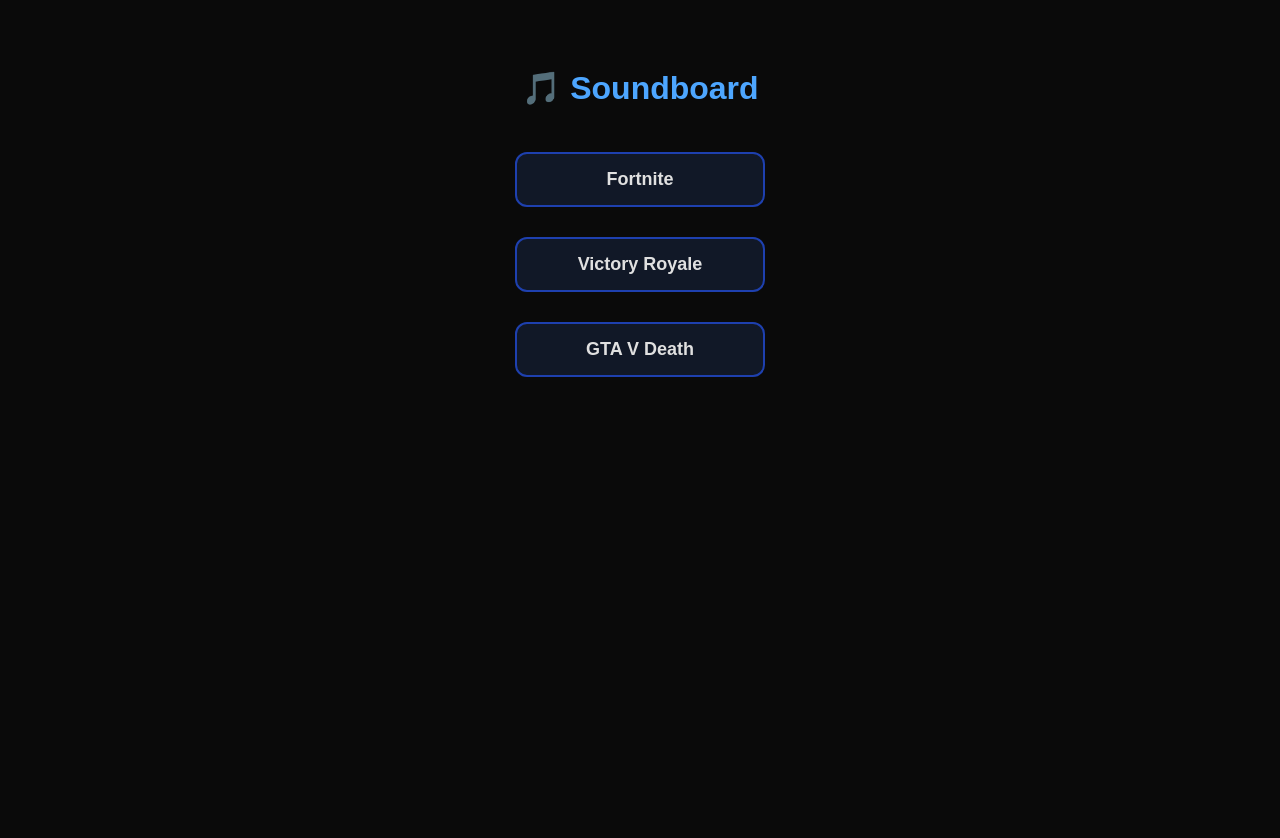
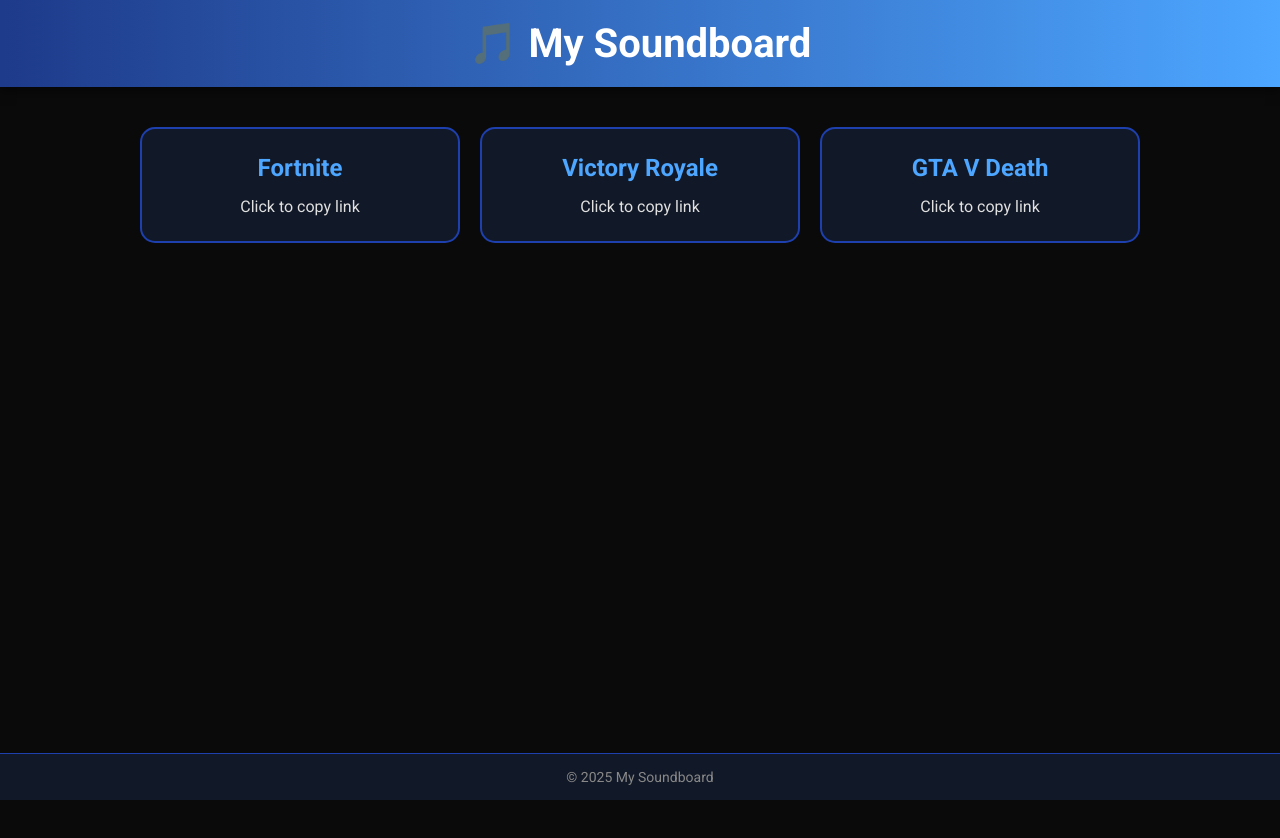
Before and after one commit to niou5/g, a plain HTML site: page index.html in a window 1280 px wide. After the commit the page ends 800 px from the top, so only its background shows below. Drawn offline with Linux system fonts and the light colour scheme.

Commit message:
Update index.html

```diff
--- a/index.html
+++ b/index.html
@@ -4,72 +4,117 @@
 <meta charset="UTF-8">
 <meta name="viewport" content="width=device-width, initial-scale=1.0">
 <title>Soundboard</title>
+<link href="https://fonts.googleapis.com/css2?family=Roboto:wght@400;700&display=swap" rel="stylesheet">
 <style>
+  * { box-sizing: border-box; margin: 0; padding: 0; }
   body {
+    font-family: 'Roboto', sans-serif;
     background-color: #0a0a0a;
     color: #e0e0e0;
-    font-family: Arial, sans-serif;
     display: flex;
     flex-direction: column;
-    align-items: center;
-    padding: 40px;
     min-height: 100vh;
   }
 
-  h1 {
-    color: #4da6ff;
-    margin-bottom: 30px;
+  header {
+    padding: 20px;
+    text-align: center;
+    background: linear-gradient(90deg, #1e3a8a, #4da6ff);
+    box-shadow: 0 4px 10px rgba(0,0,0,0.5);
   }
 
-  .sound-button {
-    display: block;
-    width: 250px;
-    margin: 15px auto;
-    padding: 15px;
+  header h1 {
+    color: #ffffff;
+    font-size: 2.5em;
+  }
+
+  main {
+    flex: 1;
+    display: flex;
+    justify-content: center;
+    align-items: flex-start;
+    padding: 40px 20px;
+  }
+
+  .sound-grid {
+    display: grid;
+    grid-template-columns: repeat(auto-fit, minmax(220px, 1fr));
+    gap: 20px;
+    width: 100%;
+    max-width: 1000px;
+  }
+
+  .sound-card {
     background-color: #111827;
     border: 2px solid #1e40af;
-    border-radius: 12px;
-    color: #e0e0e0;
-    font-size: 18px;
-    font-weight: bold;
+    border-radius: 15px;
+    padding: 25px;
+    text-align: center;
+    transition: transform 0.3s, box-shadow 0.3s;
     cursor: pointer;
-    transition: all 0.3s ease;
-    text-align: center;
   }
 
-  .sound-button:hover {
-    background-color: #1e3a8a;
-    color: #ffffff;
-    transform: scale(1.05);
+  .sound-card:hover {
+    transform: translateY(-5px);
+    box-shadow: 0 8px 20px rgba(77, 166, 255, 0.5);
   }
 
-  .sound-button:active {
-    transform: scale(0.95);
+  .sound-card h2 {
+    margin-bottom: 15px;
+    color: #4da6ff;
+    font-size: 1.5em;
   }
 
   .copy-message {
+    text-align: center;
     margin-top: 20px;
     color: #22c55e;
     font-size: 16px;
     display: none;
   }
 
-  @media (max-width: 768px) {
-    .sound-button {
-      width: 90%;
-    }
+  footer {
+    padding: 15px;
+    text-align: center;
+    font-size: 14px;
+    color: #888;
+    background-color: #111827;
+    border-top: 1px solid #1e40af;
+  }
+
+  @media (max-width: 600px) {
+    .sound-card { padding: 20px; }
   }
 </style>
 </head>
 <body>
 
-<h1>🎵 Soundboard</h1>
+<header>
+  <h1>🎵 My Soundboard</h1>
+</header>
 
-<button class="sound-button" onclick="copyLink('Fortnite.m4a')">Fortnite</button>
-<button class="sound-button" onclick="copyLink('victory-royale.m4a')">Victory Royale</button>
-<button class="sound-button" onclick="copyLink('gta-v-death-sound-effect-102.m4a')">GTA V Death</button>
+<main>
+  <div class="sound-grid">
+    <div class="sound-card" onclick="copyLink('Fortnite.m4a')">
+      <h2>Fortnite</h2>
+      <p>Click to copy link</p>
+    </div>
+    <div class="sound-card" onclick="copyLink('victory-royale.m4a')">
+      <h2>Victory Royale</h2>
+      <p>Click to copy link</p>
+    </div>
+    <div class="sound-card" onclick="copyLink('gta-v-death-sound-effect-102.m4a')">
+      <h2>GTA V Death</h2>
+      <p>Click to copy link</p>
+    </div>
+  </div>
+</main>
 
 <p class="copy-message" id="copyMessage"></p>
+
+<footer>
+  &copy; 2025 My Soundboard
+</footer>
 
 <script>
 function copyLink(filename) {
```
